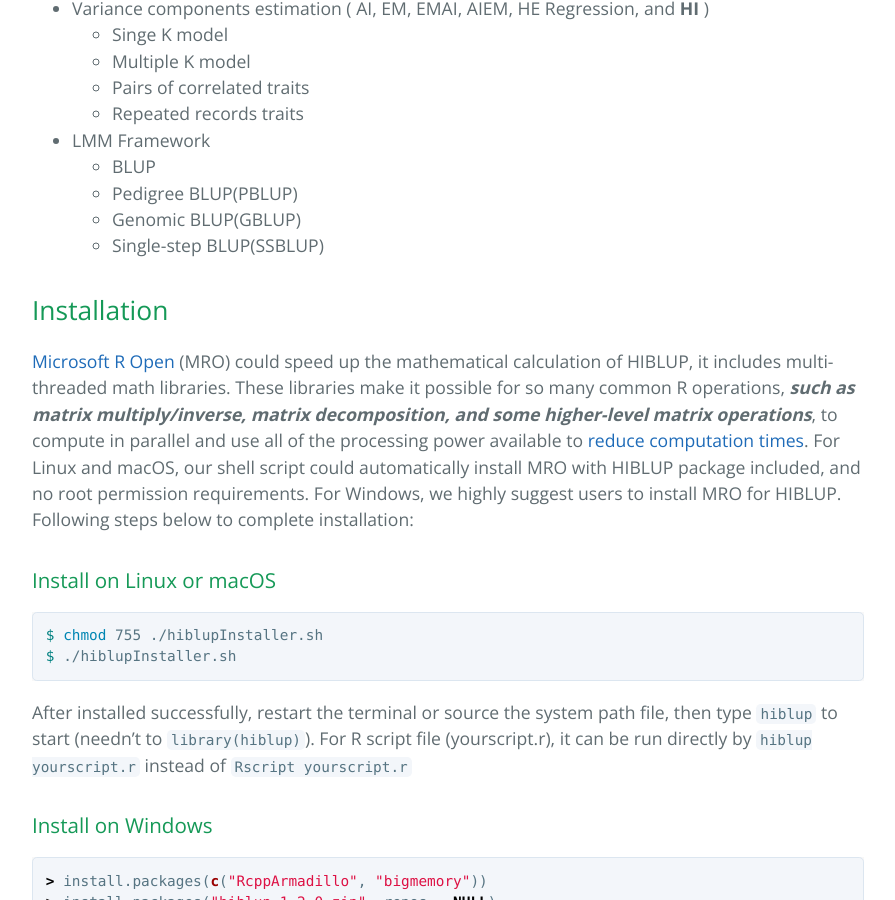
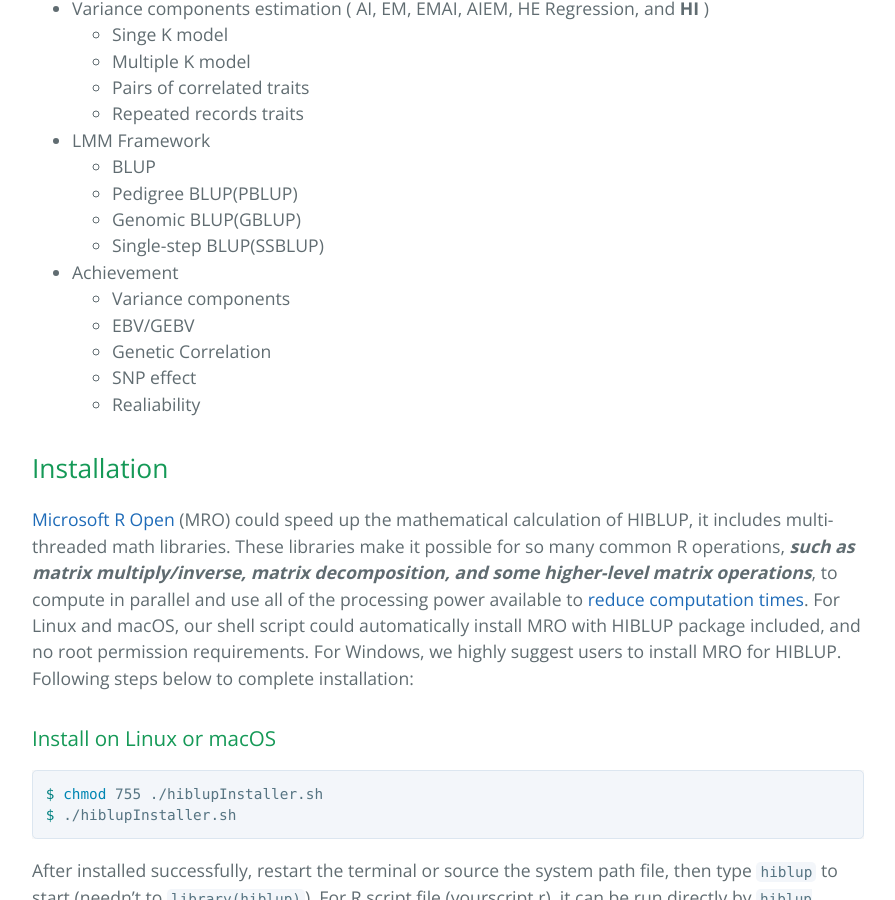
Before and after one commit to hiblup/hiblup.github.io, a Jekyll site: the page built from index.md, in a window 1280 px wide and 900 px high, scrolled down 982 px. Shown: the whole window, without its empty margins (192-1087 px from the left). Built offline with Jekyll 4.4.1, drawn with Linux system fonts in a browser that asks for light colours; our own code applies the rules of GitHub Pages for plain Markdown files.

Commit message:
Update index.md

```diff
--- a/index.md
+++ b/index.md
@@ -27,6 +27,12 @@
   - Pedigree BLUP(PBLUP)
   - Genomic BLUP(GBLUP)
   - Single-step BLUP(SSBLUP)
+- Achievement
+  - Variance components
+  - EBV/GEBV
+  - Genetic Correlation
+  - SNP effect
+  - Realiability
 
 ## Installation
 
```
